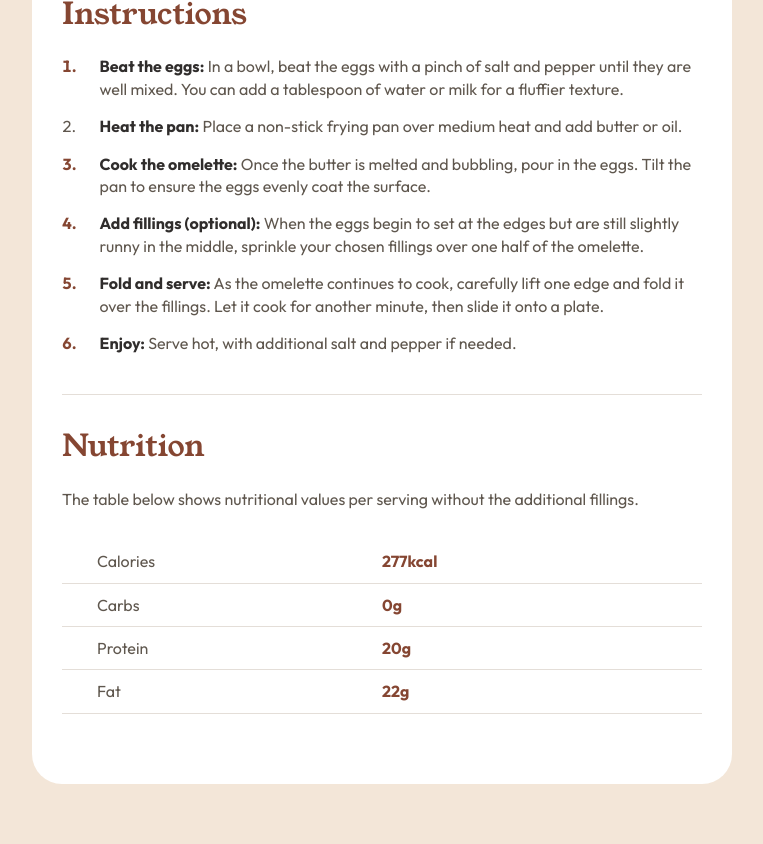
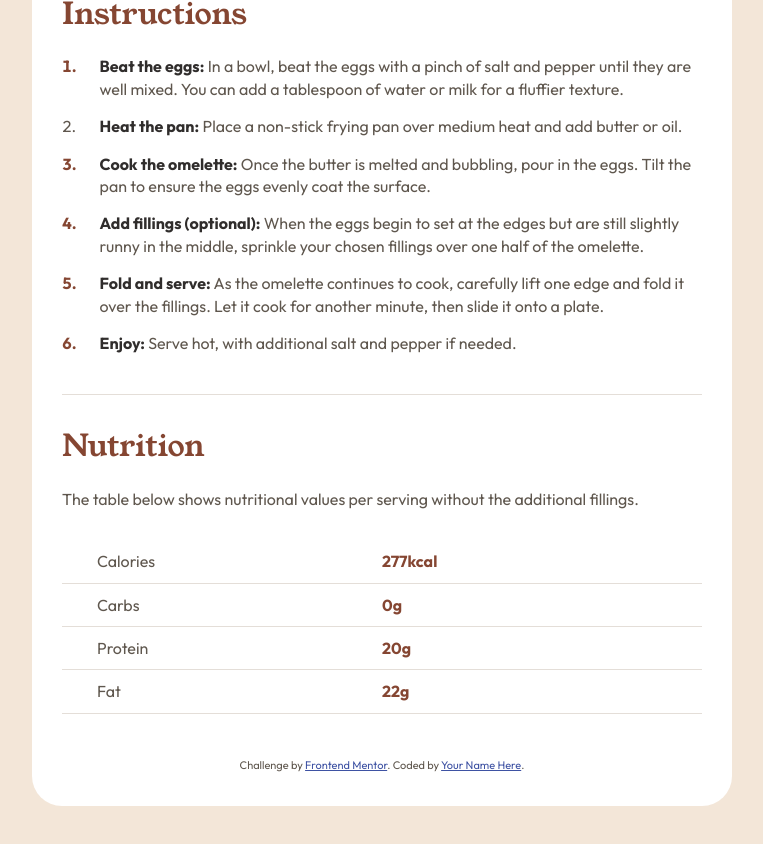
Before and after one commit to VeseMir2k/recipe-page-main, a plain HTML site: page index.html in a window 1280 px wide. Shown: the part 1167-2011 px from the top of the page, without its empty margins (258-1021 px from the left). Drawn offline with Linux system fonts and the light colour scheme.

Commit message:
update README.md

```diff
--- a/index.html
+++ b/index.html
@@ -131,10 +131,12 @@
             </tr>
           </table>
         </section>
-        <!-- <div class="attribution">
-    Challenge by <a href="https://www.frontendmentor.io?ref=challenge" target="_blank">Frontend Mentor</a>.
-    Coded by <a href="#">Your Name Here</a>.
-  </div> -->
+        <div class="attribution">
+          Challenge by
+          <a href="https://www.frontendmentor.io?ref=challenge" target="_blank"
+            >Frontend Mentor</a
+          >. Coded by <a href="#">Your Name Here</a>.
+        </div>
       </main>
     </div>
   </body>
```
Also changed, not shown: 2 other files.
